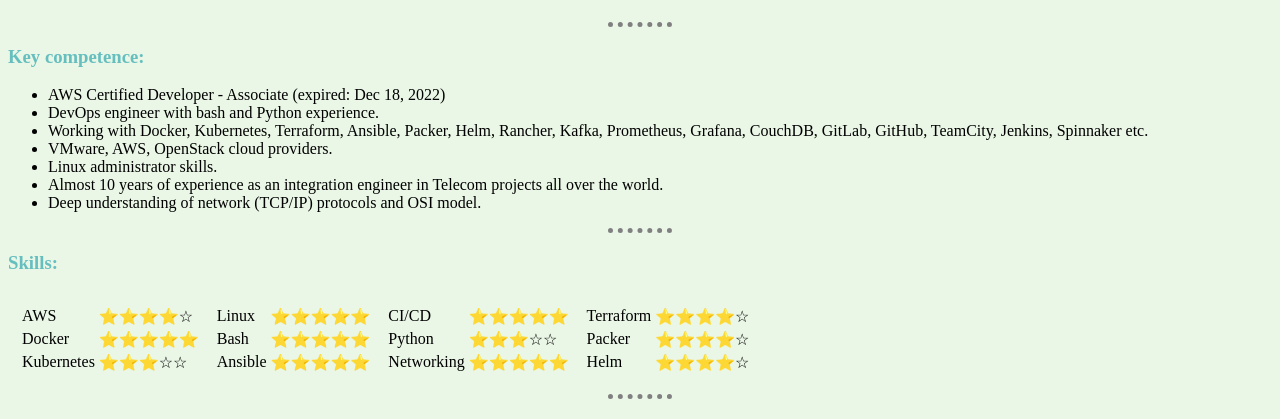
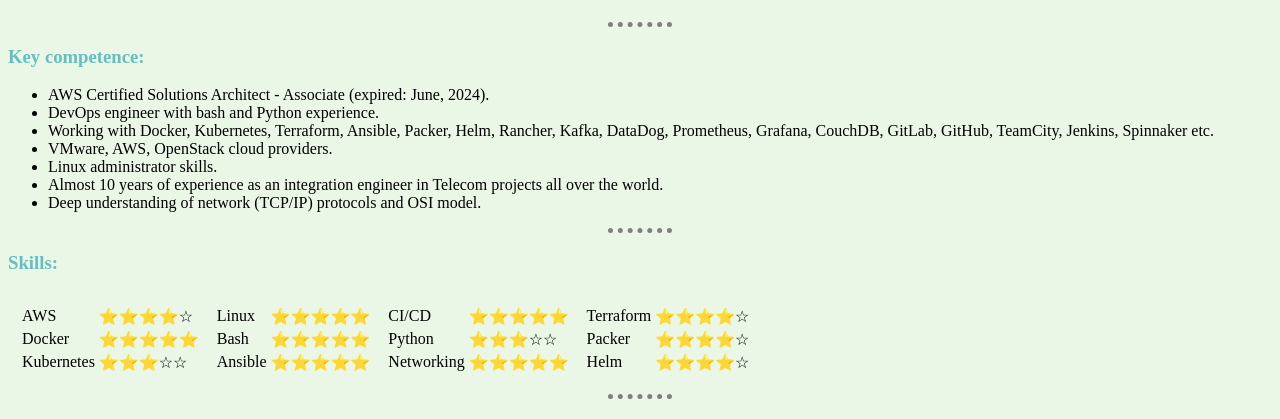
Before and after one commit to grendach/cv, a plain HTML site: page index.html in a window 1280 px wide. Shown: the part 372-791 px from the top of the page. Drawn offline with Linux system fonts and the light colour scheme.

Commit message:
Add current AWS certification (#2)
* Add current AWS certification

* Add current AWS certification

```diff
--- a/index.html
+++ b/index.html
@@ -60,9 +60,9 @@
     <hr>
     <h3>Key competence:</h3>
     <ul>
-        <li>AWS Certified Developer - Associate (expired: Dec 18, 2022)</li>
+        <li>AWS Certified Solutions Architect - Associate (expired: June, 2024).</li>
         <li>DevOps engineer with bash and Python experience.</li>
-        <li>Working with Docker, Kubernetes, Terraform, Ansible, Packer,  Helm, Rancher, Kafka, Prometheus, Grafana, CouchDB, GitLab, GitHub, TeamCity, Jenkins, Spinnaker etc.</li>
+        <li>Working with Docker, Kubernetes, Terraform, Ansible, Packer,  Helm, Rancher, Kafka, DataDog, Prometheus, Grafana, CouchDB, GitLab, GitHub, TeamCity, Jenkins, Spinnaker etc.</li>
         <li>VMware, AWS, OpenStack cloud providers.</li>
         <li>Linux administrator skills.</li>
         <li>Almost 10 years of experience as an integration engineer in Telecom projects all over the world.</li>
```
